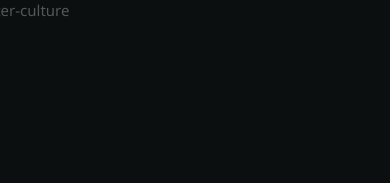
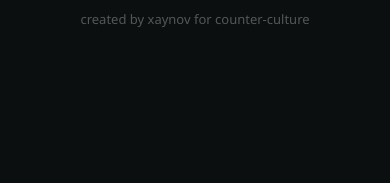
Before and after one commit to dziantfor-jpg/counter-culture.digital, a plain HTML site: page index.html in a window 390 px wide. Shown: the top 183 px of the page. Drawn offline with Linux system fonts and the light colour scheme.

Commit message:
Update index.html

```diff
--- a/index.html
+++ b/index.html
@@ -25,6 +25,20 @@ body {
 @keyframes fadeIn {
     from { opacity: 0; }
     to { opacity: 1; }
+}
+
+.copyright {
+    position: absolute;
+    top: 15px;
+    left: 50%;
+    transform: translateX(-50%);
+    font-size: 15px;
+    opacity: 0.3;
+    font-weight: 300;
+    margin: 0;
+    z-index: 1000;
+    width: 100%;
+    text-align: center;
 }
 
 section {
@@ -232,17 +246,6 @@ section {
         inset 0 -4px 8px rgba(11, 15, 16, 0.2);
 }
 
-.copyright {
-    top: 10px;
-    left: 50%;
-    transform: translateX(-50%);
-    font-size: 15px;
-    opacity: 0.3;
-    font-weight: 300;
-    margin: 0;
-    z-index: 1000;
-}
-
 @media (max-width: 900px) {
     .links-grid {
         grid-template-columns: 1fr;
@@ -305,6 +308,11 @@ section {
         font-size: 18px;
         padding: 16px 25px;
         max-width: 100%;
+    }
+
+    .copyright {
+        font-size: 13px;
+        top: 10px;
     }
 }
 </style>
```
